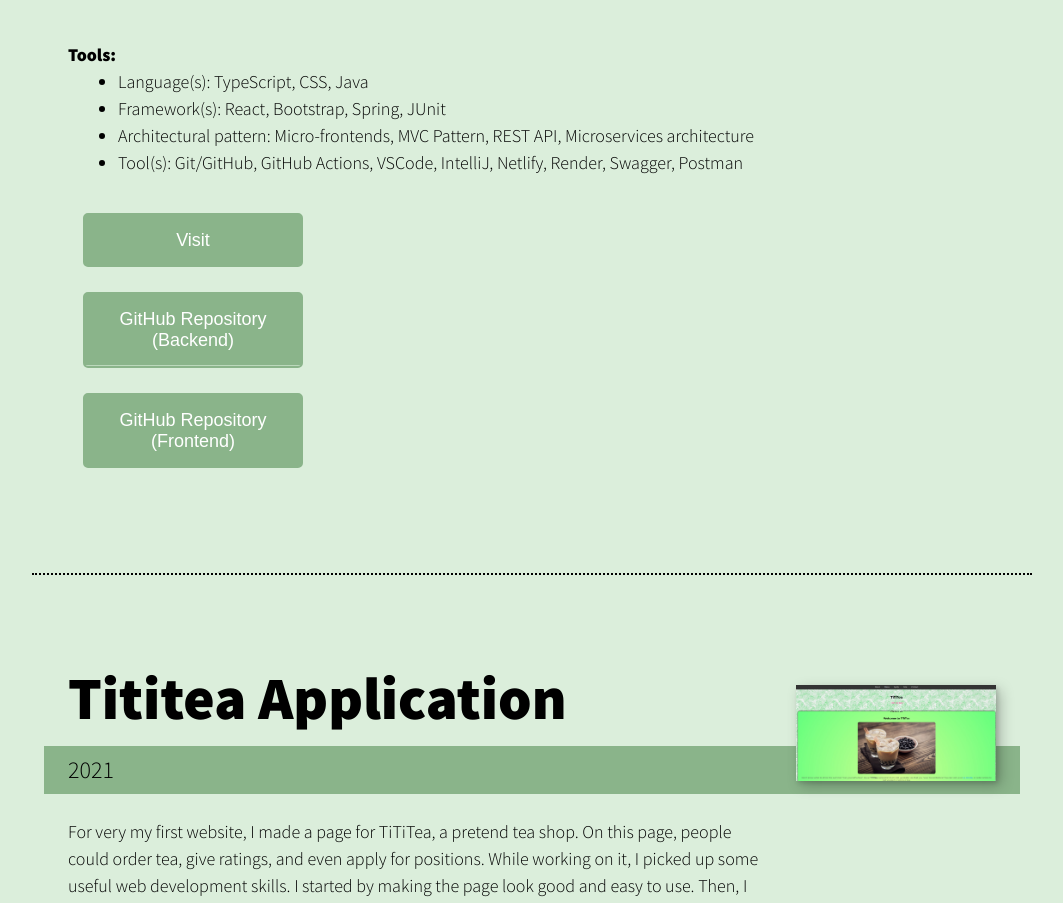
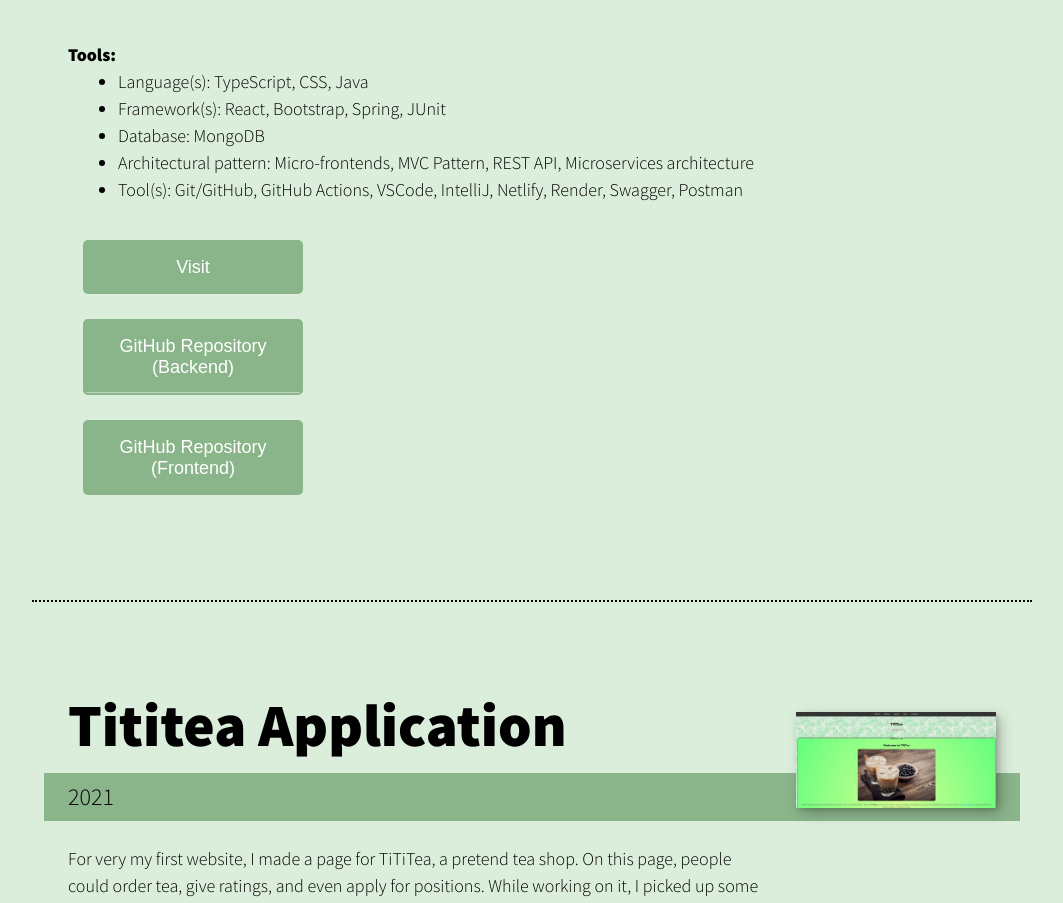
Before and after one commit to ThiiLuu79/theminh-portfolio, a React (Create React App) app: page /Personals in a window 1280 px wide. Shown: the part 3860-4763 px from the top of the page, without its empty margins (108-1171 px from the left). Built offline with nearby package versions, Linux system fonts and the light colour scheme.

Commit message:
Updated constants

```diff
--- a/src/i18n/personalsConstants_en.js
+++ b/src/i18n/personalsConstants_en.js
@@ -71,6 +71,7 @@ export const LESSERAFIM_PROJECT = {
     tools: [
         "Language(s): TypeScript, CSS, Java",
         "Framework(s): React, Bootstrap, Spring, JUnit",
+        "Database: MongoDB",
         "Architectural pattern: Micro-frontends, MVC Pattern, REST API, Microservices architecture",
         "Tool(s): Git/GitHub, GitHub Actions, VSCode, IntelliJ, Netlify, Render, Swagger, Postman"
     ],
--- a/src/i18n/personalsConstants_fr.js
+++ b/src/i18n/personalsConstants_fr.js
@@ -71,6 +71,7 @@ export const LESSERAFIM_PROJECT = {
     tools: [
         "Language(s): TypeScript, CSS, Java",
         "Framework(s): React, Bootstrap, Spring, JUnit",
+        "Base de données: MongoDB",
         "Architecture: Micro-frontends, Patron MVC, REST API, Architecture de microservices",
         "Outil(s): Git/GitHub, GitHub Actions, VSCode, IntelliJ, Netlify, Render, Swagger, Postman"
     ],
```
